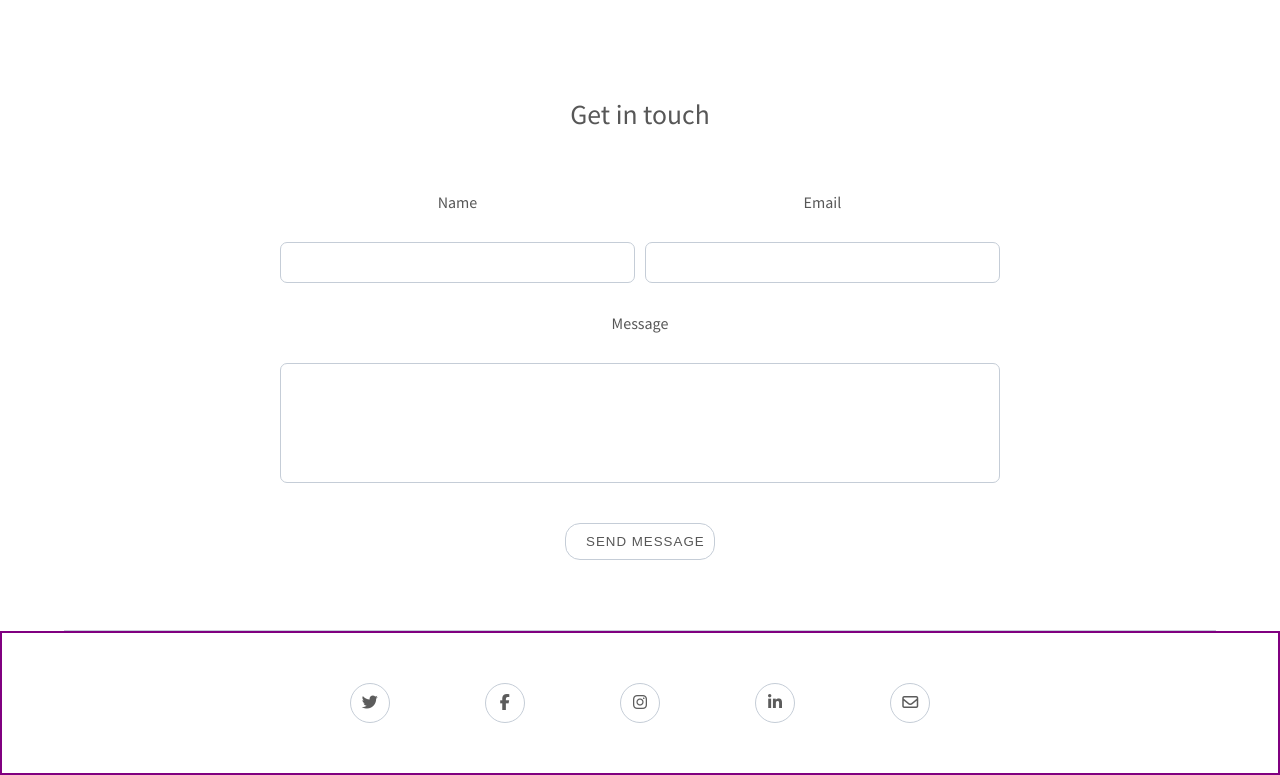
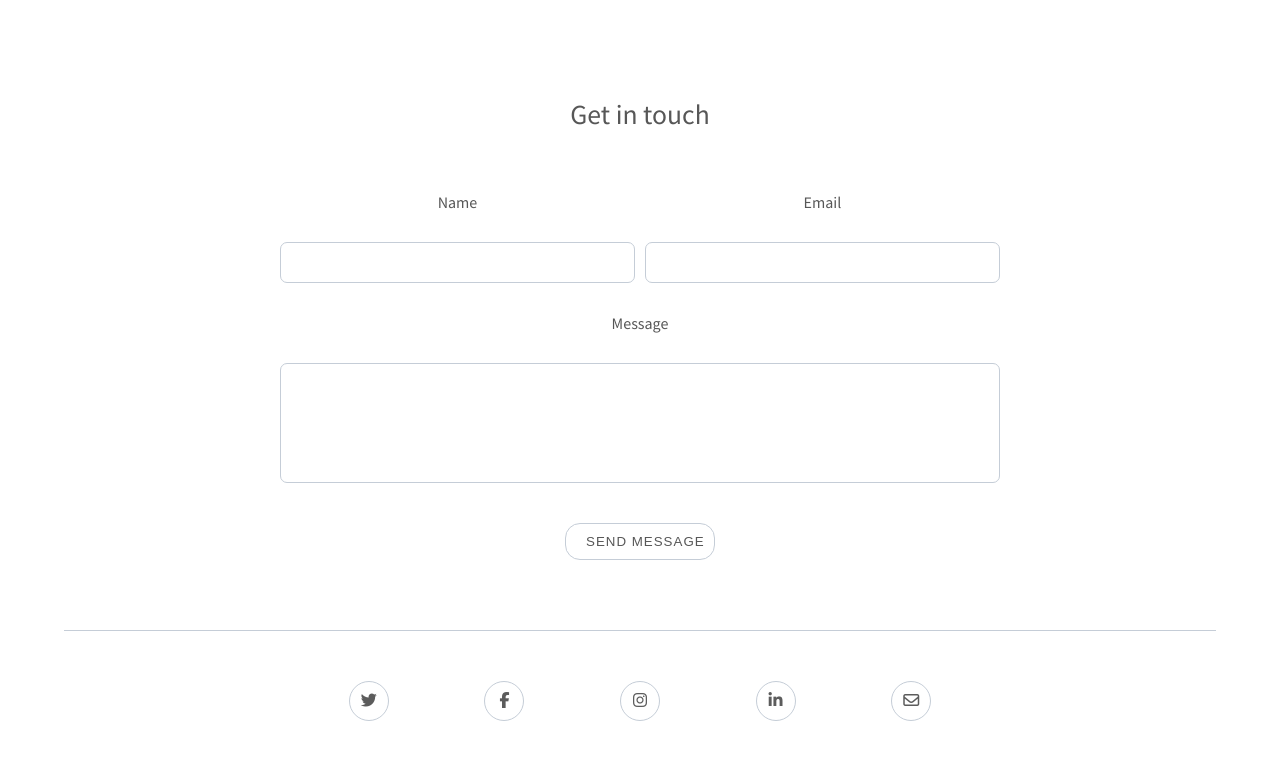
Before and after one commit to scarletjaromir/scarletjaromir.github.io, a website: page index.html in a window 1280 px wide. Shown: the part 1372-2147 px from the top of the page. Drawn offline with Linux system fonts and the light colour scheme.

Commit message:
modification footer

```diff
--- a/SCSS/style.scss
+++ b/SCSS/style.scss
@@ -107,9 +107,9 @@ input[type=submit]{
 
 
 /***FOOTER****/
-footer {
-  border: 2px solid purple;
-}
+// footer {
+//   border: 2px solid purple;
+// }
 .footer-container {
   // border: 2px solid green;
   display: flex;
```
Also changed, not shown: CSS/style.css, 1 other file.
